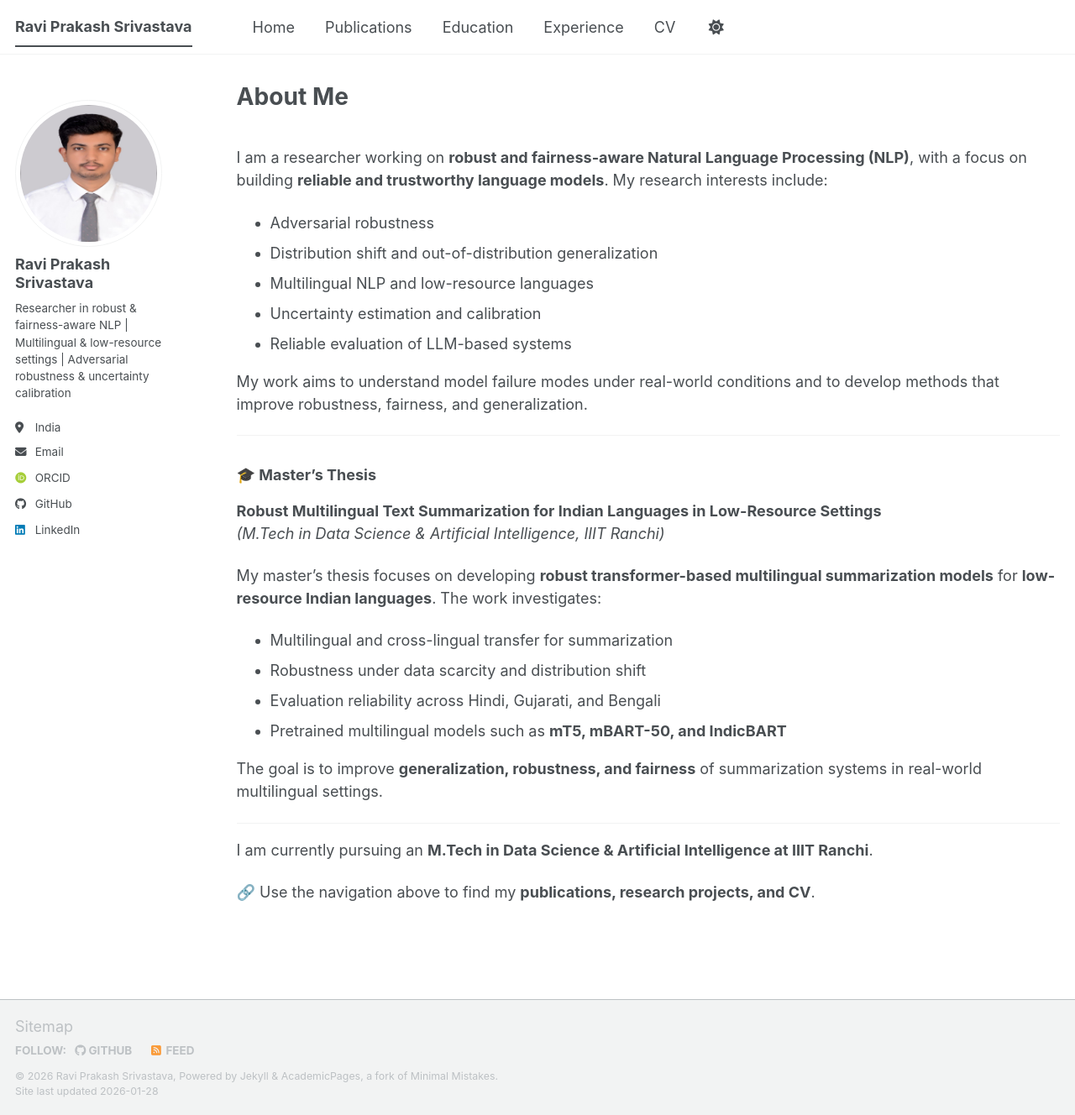
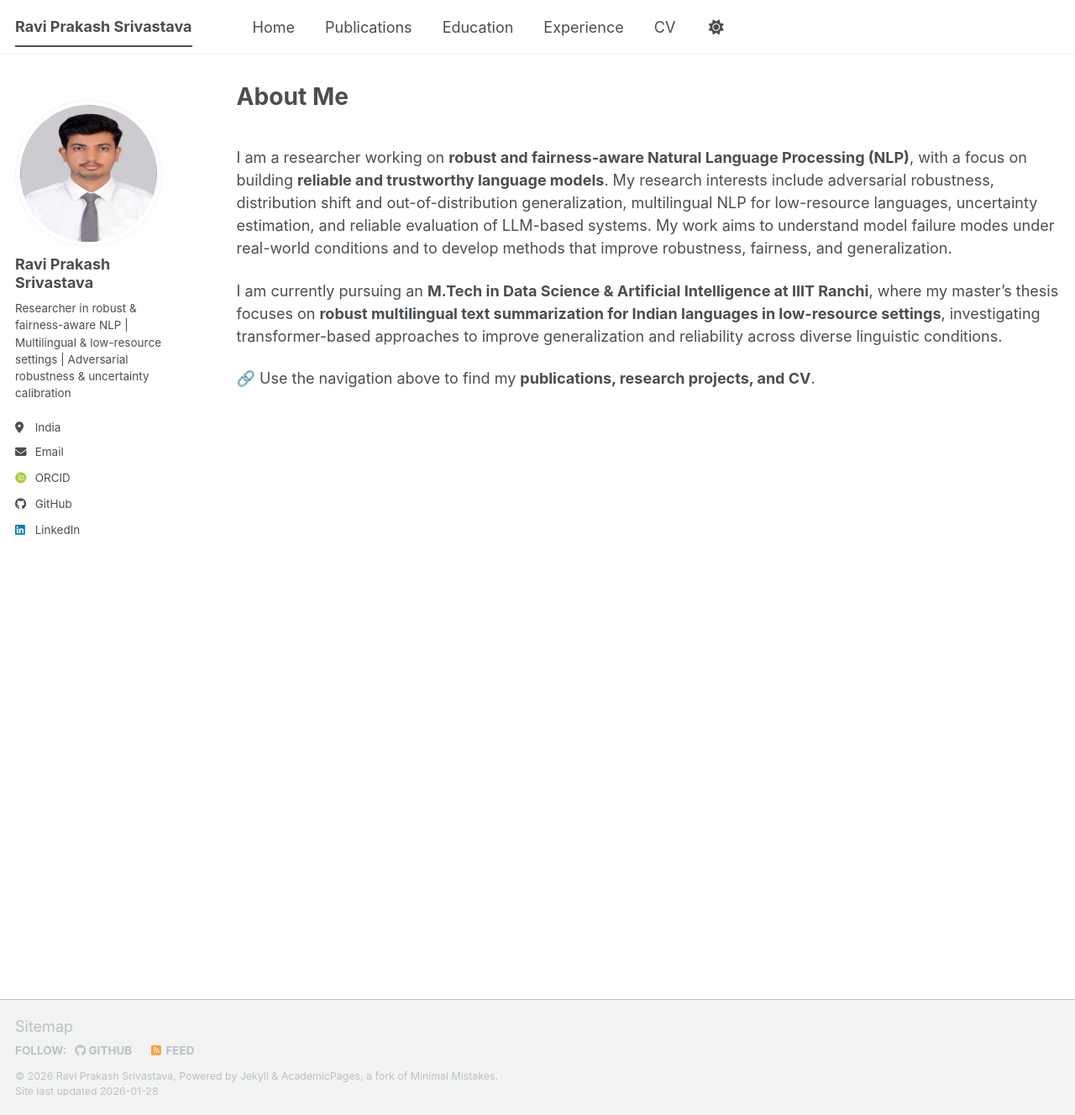
Before and after one commit to t36512401-hue/t36512401-hue.github.io, a Jekyll site: the page built from index.md, in a window 1280 px wide and 1328 px high. Shown: the whole window at 84% size. Built offline with Jekyll 4.4.1, drawn with Linux system fonts in a browser that asks for light colours; some web fonts are replaced; a script bundle is joined from its source files by our own code; library files that are not in the unit come from our copies.

Commit message:
Update index.md

```diff
--- a/index.md
+++ b/index.md
@@ -6,33 +6,8 @@ author_profile: true
 ---
 
 <br>
-I am a researcher working on **robust and fairness-aware Natural Language Processing (NLP)**, with a focus on building **reliable and trustworthy language models**. My research interests include:
+I am a researcher working on **robust and fairness-aware Natural Language Processing (NLP)**, with a focus on building **reliable and trustworthy language models**. My research interests include adversarial robustness, distribution shift and out-of-distribution generalization, multilingual NLP for low-resource languages, uncertainty estimation, and reliable evaluation of LLM-based systems. My work aims to understand model failure modes under real-world conditions and to develop methods that improve robustness, fairness, and generalization.
 
-- Adversarial robustness
-- Distribution shift and out-of-distribution generalization
-- Multilingual NLP and low-resource languages
-- Uncertainty estimation and calibration
-- Reliable evaluation of LLM-based systems
-
-My work aims to understand model failure modes under real-world conditions and to develop methods that improve robustness, fairness, and generalization.
-
----
-
-### 🎓 Master’s Thesis
-**Robust Multilingual Text Summarization for Indian Languages in Low-Resource Settings**
-*(M.Tech in Data Science & Artificial Intelligence, IIIT Ranchi)*
-
-My master’s thesis focuses on developing **robust transformer-based multilingual summarization models** for **low-resource Indian languages**. The work investigates:
-
-- Multilingual and cross-lingual transfer for summarization
-- Robustness under data scarcity and distribution shift
-- Evaluation reliability across Hindi, Gujarati, and Bengali
-- Pretrained multilingual models such as **mT5, mBART-50, and IndicBART**
-
-The goal is to improve **generalization, robustness, and fairness** of summarization systems in real-world multilingual settings.
-
----
-
-I am currently pursuing an **M.Tech in Data Science & Artificial Intelligence at IIIT Ranchi**.
+I am currently pursuing an **M.Tech in Data Science & Artificial Intelligence at IIIT Ranchi**, where my master’s thesis focuses on **robust multilingual text summarization for Indian languages in low-resource settings**, investigating transformer-based approaches to improve generalization and reliability across diverse linguistic conditions.
 
 🔗 Use the navigation above to find my **publications, research projects, and CV**.
```
